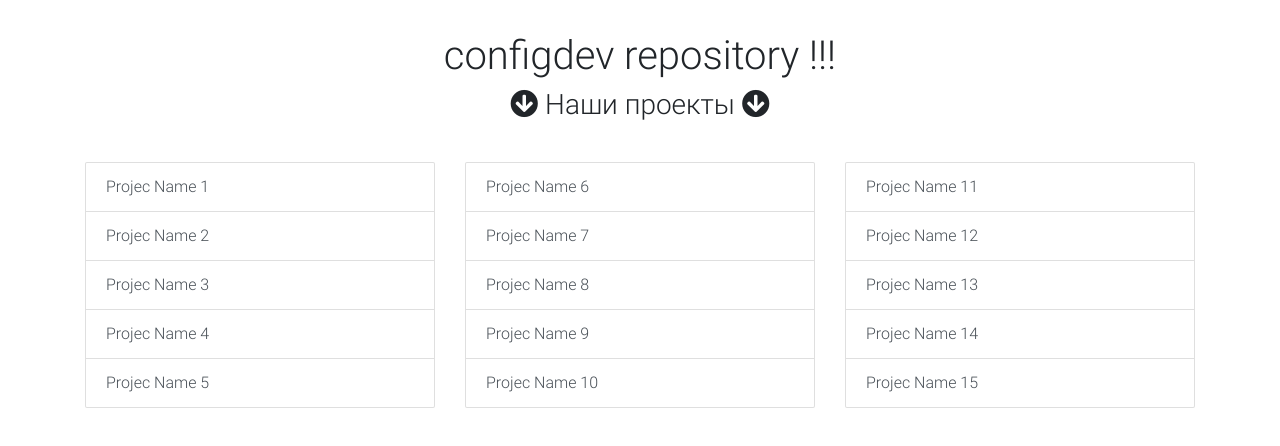
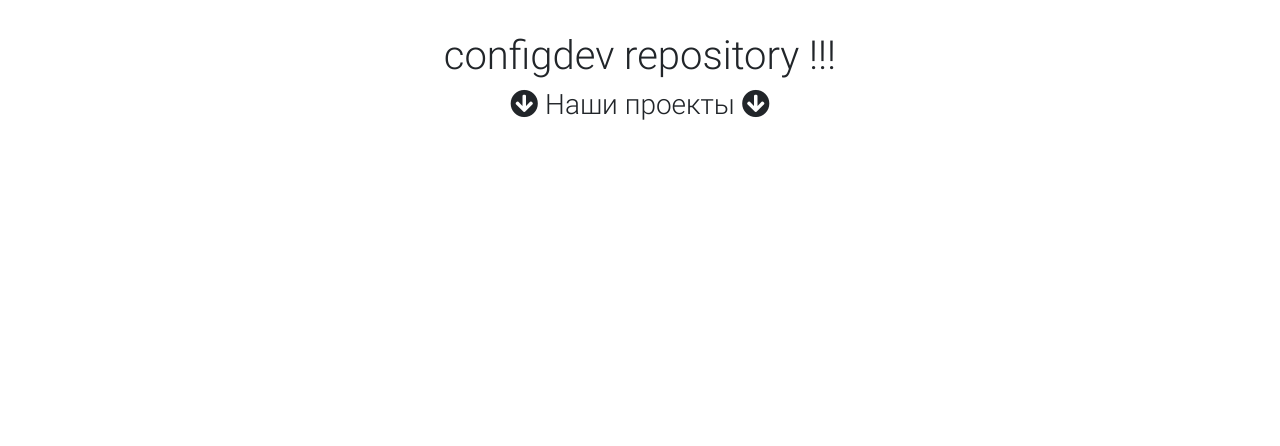
Before and after one commit to configdevcorp/configdevcorp.github.io, a plain HTML site: page index.html in a window 1280 px wide. Drawn offline with nearby package versions, Linux system fonts and the light colour scheme.

Commit message:
Update index.html

```diff
--- a/index.html
+++ b/index.html
@@ -87,47 +87,6 @@
         </div>
       </div>
 
-
-      <div class="row">
-
-       <div class="col-md-4">
-
-         <div class="list-group">
-          <a href="#!" class="list-group-item list-group-item-action">Projec Name 1</a>
-          <a href="#!" class="list-group-item list-group-item-action">Projec Name 2</a>
-          <a href="#!" class="list-group-item list-group-item-action">Projec Name 3</a>
-          <a href="#!" class="list-group-item list-group-item-action">Projec Name 4</a>
-          <a href="#!" class="list-group-item list-group-item-action">Projec Name 5</a>
-        </div>
-
-      </div>
-
-      <div class="col-md-4">
-
-         <div class="list-group">
-          <a href="#!" class="list-group-item list-group-item-action">Projec Name 6</a>
-          <a href="#!" class="list-group-item list-group-item-action">Projec Name 7</a>
-          <a href="#!" class="list-group-item list-group-item-action">Projec Name 8</a>
-          <a href="#!" class="list-group-item list-group-item-action">Projec Name 9</a>
-          <a href="#!" class="list-group-item list-group-item-action">Projec Name 10</a>
-        </div>
-
-      </div>
-
-      <div class="col-md-4">
-
-         <div class="list-group">
-          <a href="#!" class="list-group-item list-group-item-action">Projec Name 11</a>
-          <a href="#!" class="list-group-item list-group-item-action">Projec Name 12</a>
-          <a href="#!" class="list-group-item list-group-item-action">Projec Name 13</a>
-          <a href="#!" class="list-group-item list-group-item-action">Projec Name 14</a>
-          <a href="#!" class="list-group-item list-group-item-action">Projec Name 15</a>
-        </div>
-
-      </div>
-
-    </div>
-
   </div>
 </section>
 
```
